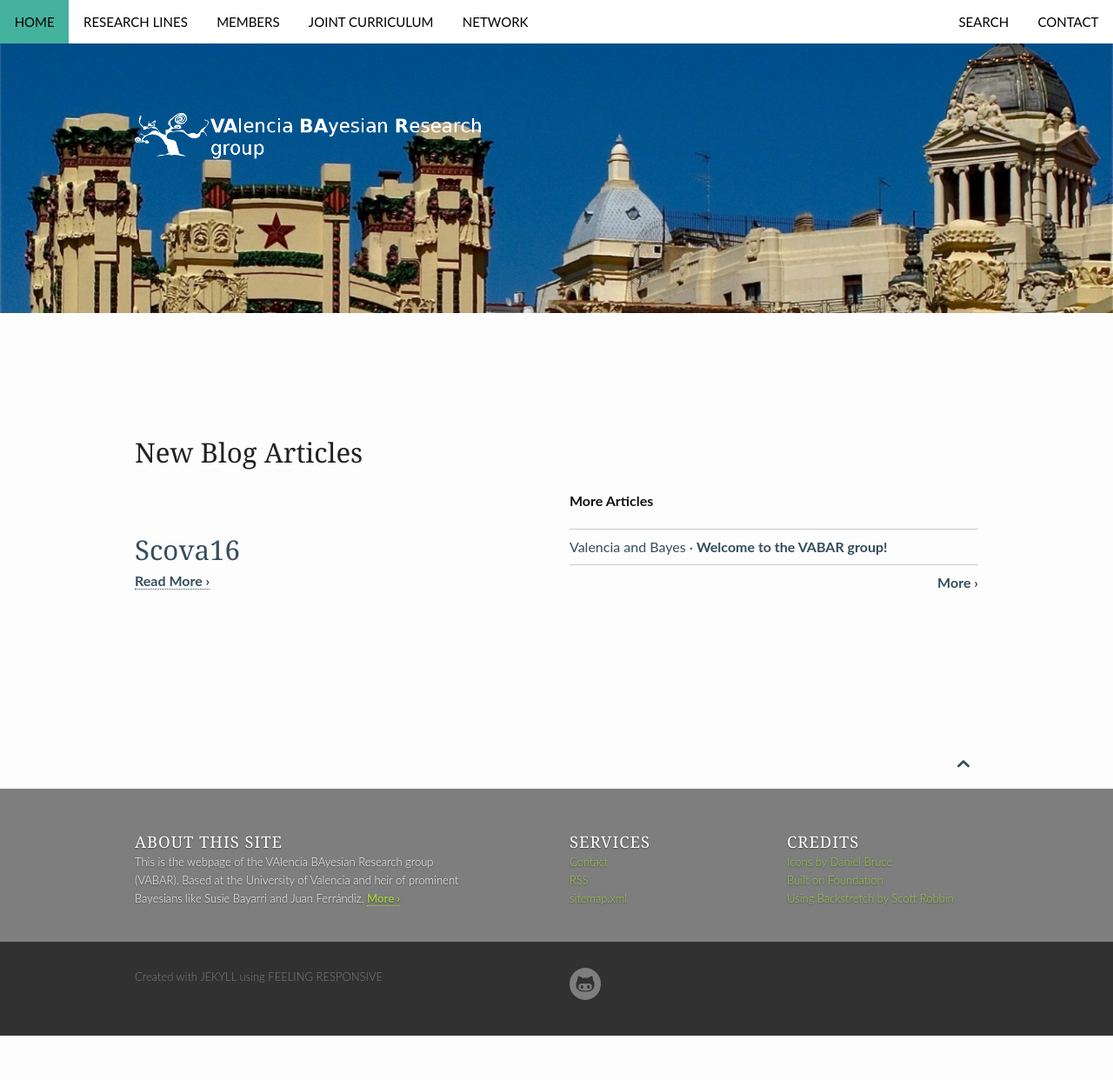
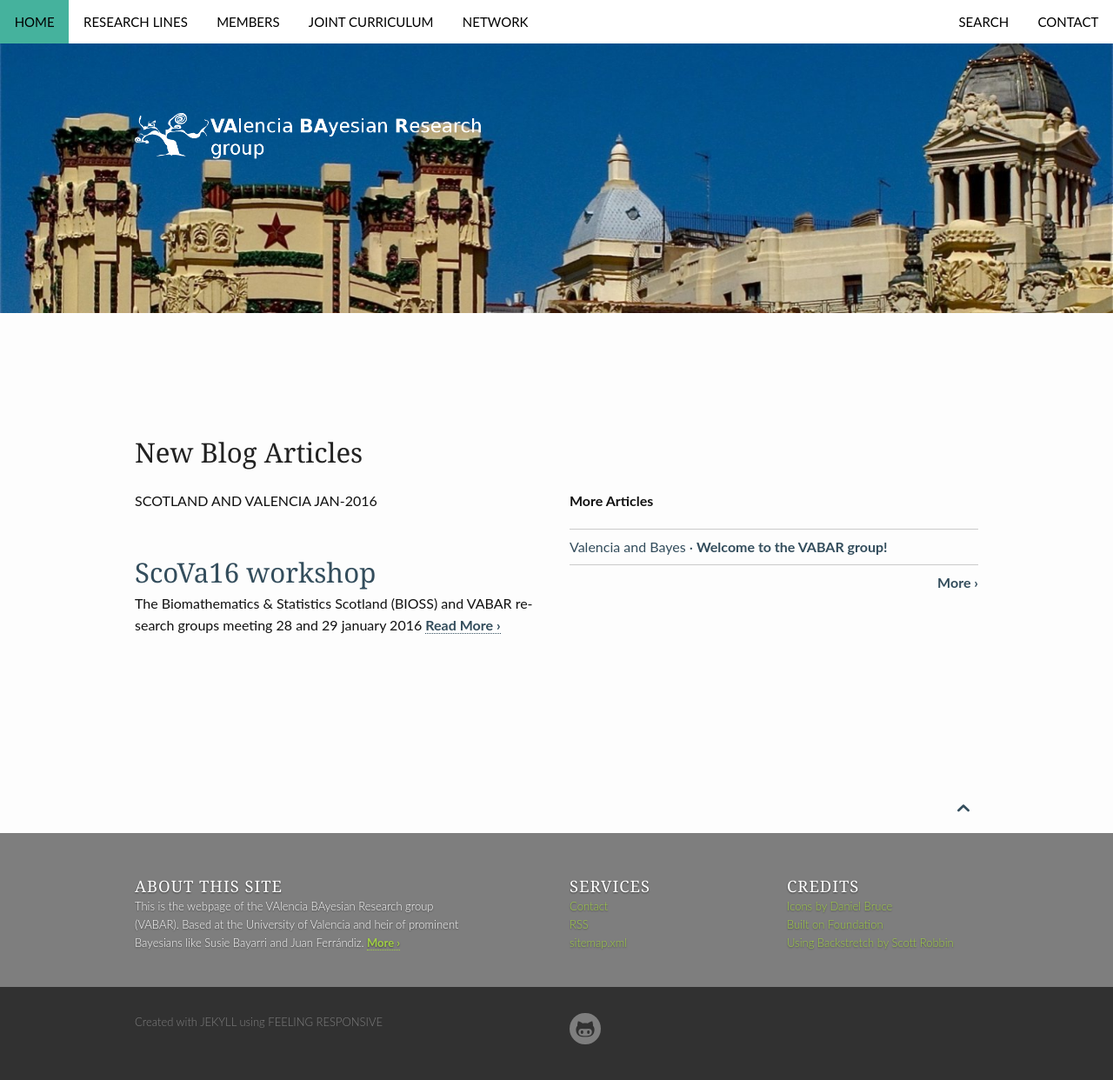
Before and after one commit to VABAR/VABAR.github.io, a Jekyll site: the page built from index.md, in a window 1280 px wide. Shown: the whole page at 87% size. Built offline with Jekyll 4.4.1, drawn with Linux system fonts in a browser that asks for light colours; before the commit the page ends 1191 px from its top, so only the background shows below that.

Commit message:
Update 2015-11-25-ScoVa16.md

```diff
--- a/_posts/events/2015-11-25-ScoVa16.md
+++ b/_posts/events/2015-11-25-ScoVa16.md
@@ -1,3 +1,13 @@
+---
+layout: page-fullwidth
+title:  "ScoVa16 workshop"
+subheadline: "Scotland and Valencia Jan-2016"
+meta_teaser: "Workshop between BIOSS (Scotland) and COMPRO_UN (Valencia)."
+teaser: The <i>Biomathematics & Statistics Scotland</i> (<a href="http://www.bioss.ac.uk/">BIOSS</a>) and VABAR research groups meeting 28 and 29 january 2016
+header: no
+categories: events
+---
+
 # Learning outcomes
 
 * Process and Systems modelling
```
